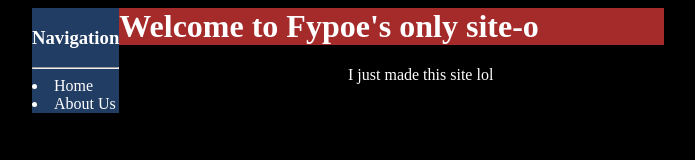
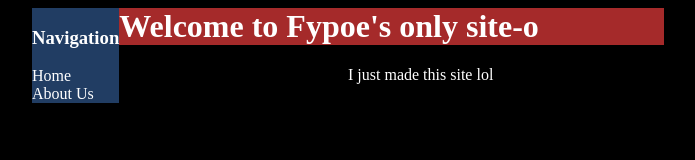
Before and after one commit to fypoe/fypoe, a plain HTML site: page index.html in a window 1280 px wide. Shown: the whole page, without its empty margins (292-987 px from the left). Drawn offline with Linux system fonts and the light colour scheme.

Commit message:
Update index.html

```diff
--- a/index.html
+++ b/index.html
@@ -9,11 +9,8 @@
 <div class="main">
    <div class="nav">
       <h3>Navigation</h3>
-        <hr align="left width 75%>
-      <ul>
-      <li><a href="index.html">Home</a></li>
-      <li><a href="about.html">About Us</a></li>
-      </ul>
+      <div><a href="index.html">Home</a></div>
+      <div><a href="about.html">About Us</a></div>
    </div>
 <div class="title">
       <h1>Welcome to Fypoe's only site-o</h1>
```
